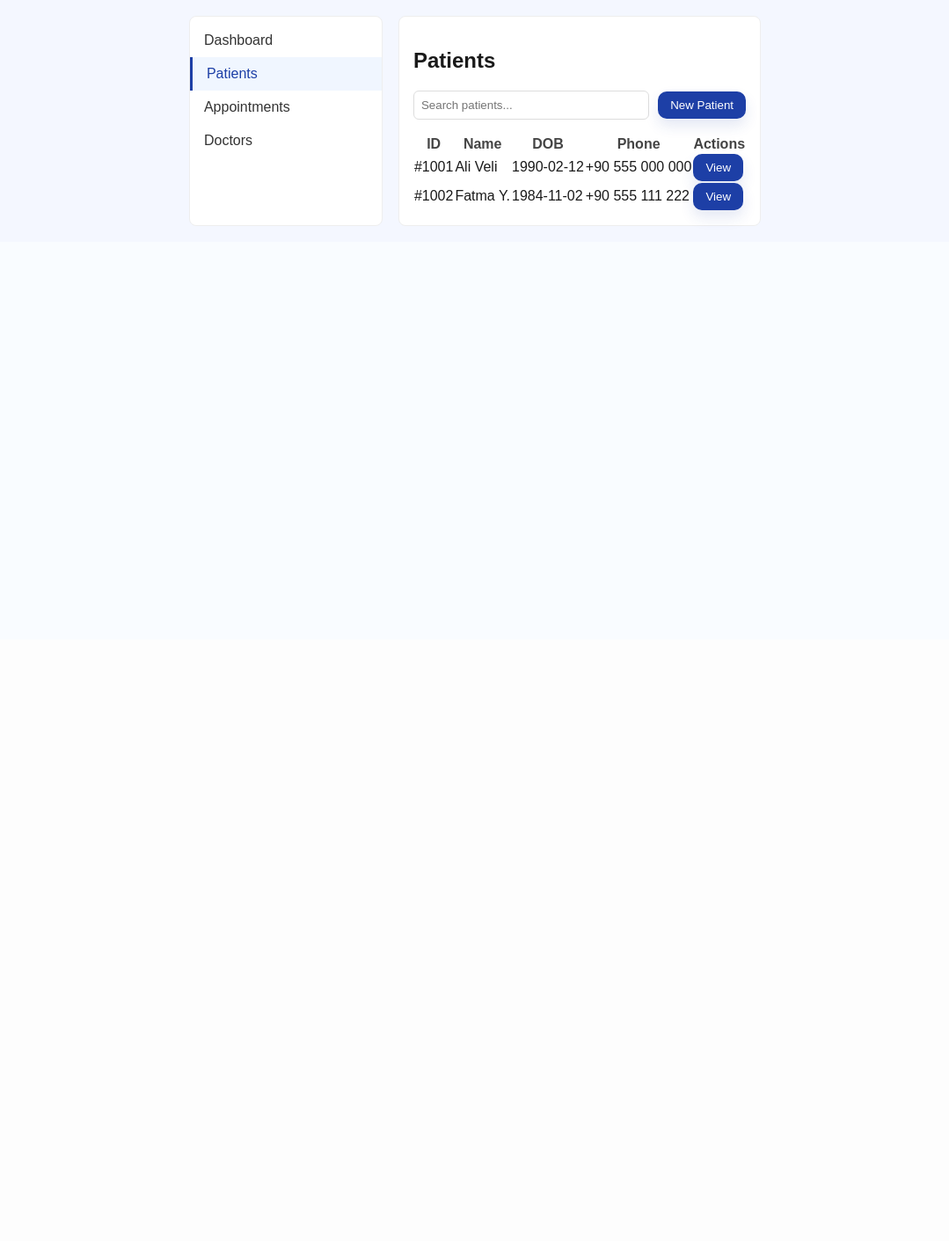
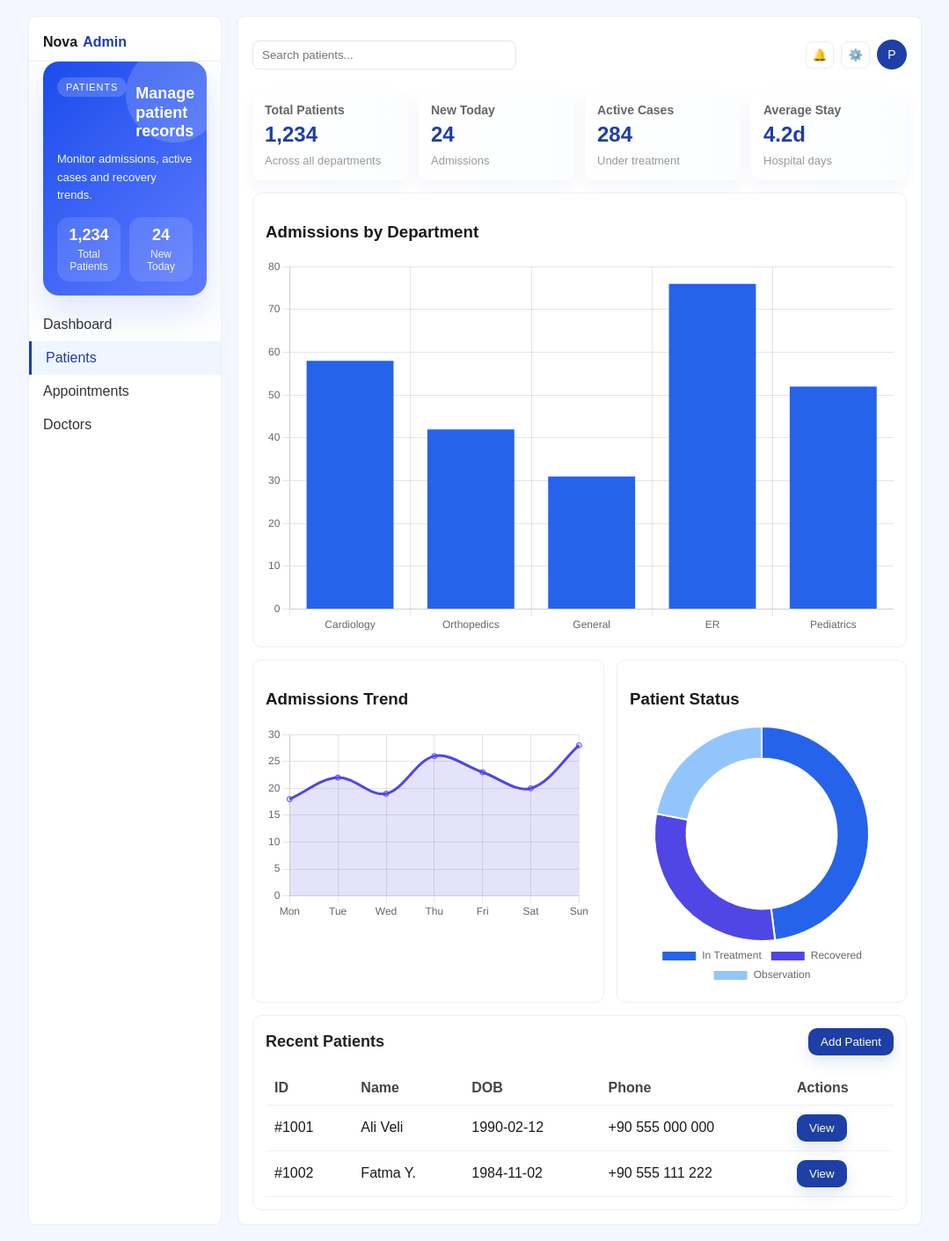
Before and after one commit to Trencmivront/Hospital-Web-System, a PHP site: page /frontend/html/admin/patients.html in a window 1280 px wide. Shown: the part 73-1484 px from the top of the page at 88% size, without its empty margins (100-1179 px from the left). Before the commit the page ends 330 px from the top, so only its background shows below. Run offline with PHP 8.4, Linux system fonts and the light colour scheme.

Commit message:
admin page completed, waiting for backend

```diff
--- a/frontend/css/admin.css
+++ b/frontend/css/admin.css
@@ -22,7 +22,7 @@ body{background:#f4f7ff}
 .card{flex:1;padding:14px;border-radius:10px;background:linear-gradient(180deg,#fff,#fbfdff);box-shadow:0 2px 6px rgba(29,63,166,0.04)}
 .card .big{font-size:24px;font-weight:700;color:#1d3fa6;margin:6px 0}
 .list-table{width:100%;border-collapse:collapse}
-..list-table th,.list-table td{padding:10px 10px;border-bottom:1px solid #f0f0f0;text-align:left}
+.list-table th,.list-table td{padding:10px 10px;border-bottom:1px solid #f0f0f0;text-align:left}
 .list-table thead th{color:#333;font-weight:700}
 .list-table tbody tr:hover{background:#f8fbff}
 .toolbar{display:flex;gap:10px;align-items:center;justify-content:space-between;margin-bottom:18px}
--- a/frontend/html/admin/dashboard.html
+++ b/frontend/html/admin/dashboard.html
@@ -7,7 +7,6 @@
     <link rel="stylesheet" href="/frontend/css/global.css">
     <link rel="stylesheet" href="/frontend/css/admin.css">
     <link rel="stylesheet" href="https://unpkg.com/leaflet@1.9.4/dist/leaflet.css" />
-    <link rel="stylesheet" href="/frontend/css/admin.css">
     <script src="/frontend/js/global/global.js" defer></script>
     <script src="https://cdn.jsdelivr.net/npm/chart.js@4.4.0/dist/chart.umd.min.js" defer></script>
     <script src="https://unpkg.com/leaflet@1.9.4/dist/leaflet.js" defer></script>
--- a/frontend/html/admin/patients.html
+++ b/frontend/html/admin/patients.html
@@ -7,6 +7,8 @@
   <link rel="stylesheet" href="/frontend/css/global.css">
   <link rel="stylesheet" href="/frontend/css/admin.css">
   <script src="/frontend/js/global/global.js" defer></script>
+  <script src="https://cdn.jsdelivr.net/npm/chart.js@4.4.0/dist/chart.umd.min.js" defer></script>
+  <script src="/frontend/js/global/admin-dashboard.js" defer></script>
 </head>
 <body>
   <header class="page-header flex-wrap-space">
@@ -16,6 +18,18 @@
 
   <div class="admin-shell">
     <aside class="admin-nav">
+      <div class="admin-brand">Nova<span>Admin</span></div>
+      <div class="admin-banner">
+        <div class="banner-top">
+          <span class="banner-badge">Patients</span>
+          <h3>Manage patient records</h3>
+        </div>
+        <p>Monitor admissions, active cases and recovery trends.</p>
+        <div class="banner-row">
+          <div><strong>1,234</strong><span>Total Patients</span></div>
+          <div><strong>24</strong><span>New Today</span></div>
+        </div>
+      </div>
       <ul>
         <li><a href="/frontend/html/admin/dashboard.html">Dashboard</a></li>
         <li><a href="/frontend/html/admin/patients.html" class="active">Patients</a></li>
@@ -25,12 +39,38 @@
     </aside>
 
     <main class="admin-main">
-      <h2>Patients</h2>
-      <div class="toolbar">
-        <input placeholder="Search patients..." class="search-input">
-        <button class="btn">New Patient</button>
+      <header class="admin-topbar">
+        <div class="search">
+          <input placeholder="Search patients...">
         </div>
+        <div class="top-actions">
+          <button class="icon-btn">🔔</button>
+          <button class="icon-btn">⚙️</button>
+          <div class="avatar">P</div>
+        </div>
+      </header>
+      <section class="cards">
+        <div class="card"><h4>Total Patients</h4><p class="big">1,234</p><small>Across all departments</small></div>
+        <div class="card"><h4>New Today</h4><p class="big">24</p><small>Admissions</small></div>
+        <div class="card"><h4>Active Cases</h4><p class="big">284</p><small>Under treatment</small></div>
+        <div class="card"><h4>Average Stay</h4><p class="big">4.2d</p><small>Hospital days</small></div>
+      </section>
 
+      <section class="grid">
+        <div class="panel panel-large">
+          <h3>Admissions by Department</h3>
+          <canvas id="patientsBarChart" height="180"></canvas>
+        </div>
+        <div class="panel panel-half">
+          <h3>Admissions Trend</h3>
+          <canvas id="patientsLineChart" height="180"></canvas>
+        </div>
+        <div class="panel panel-half">
+          <h3>Patient Status</h3>
+          <canvas id="patientsDoughnutChart" height="180"></canvas>
+        </div>
+        <div class="panel panel-large">
+          <div class="toolbar"><h2>Recent Patients</h2><button class="btn">Add Patient</button></div>
           <table class="list-table">
             <thead><tr><th>ID</th><th>Name</th><th>DOB</th><th>Phone</th><th>Actions</th></tr></thead>
             <tbody>
@@ -38,6 +78,8 @@
               <tr><td>#1002</td><td>Fatma Y.</td><td>1984-11-02</td><td>+90 555 111 222</td><td><button class="btn small">View</button></td></tr>
             </tbody>
           </table>
+        </div>
+      </section>
     </main>
   </div>
 </body>
--- a/frontend/js/global/admin-dashboard.js
+++ b/frontend/js/global/admin-dashboard.js
@@ -30,4 +30,76 @@ window.addEventListener('load', ()=>{
       L.circle([39.92077,32.85411],{radius:50000,color:'#4f46e5',fillColor:'#c7c6ff',fillOpacity:0.4}).addTo(map);
     }catch(e){console.warn('Leaflet not available',e)}
   }
+
+  const patientsBarCtx = document.getElementById('patientsBarChart');
+  if (patientsBarCtx) {
+    new Chart(patientsBarCtx, {
+      type: 'bar',
+      data: {
+        labels: ['Cardiology','Orthopedics','General','ER','Pediatrics'],
+        datasets: [{label: 'Admissions', data: [58, 42, 31, 76, 52], backgroundColor: '#2563eb'}]
+      },
+      options: {responsive: true, plugins: {legend: {display: false}}}
+    });
+  }
+
+  const patientsLineCtx = document.getElementById('patientsLineChart');
+  if (patientsLineCtx) {
+    new Chart(patientsLineCtx, {
+      type: 'line',
+      data: {
+        labels: ['Mon','Tue','Wed','Thu','Fri','Sat','Sun'],
+        datasets: [{label:'Admissions',data:[18,22,19,26,23,20,28],borderColor:'#4f46e5',backgroundColor:'rgba(79,70,229,0.15)',fill:true,tension:0.35}]
+      },
+      options:{responsive:true,plugins:{legend:{display:false}},scales:{y:{beginAtZero:true}}}
+    });
+  }
+
+  const patientsDoughCtx = document.getElementById('patientsDoughnutChart');
+  if (patientsDoughCtx) {
+    new Chart(patientsDoughCtx, {
+      type:'doughnut',
+      data:{labels:['In Treatment','Recovered','Observation'],datasets:[{data:[48,30,22],backgroundColor:['#2563eb','#4f46e5','#93c5fd']}]},
+      options:{responsive:true,cutout:'70%',plugins:{legend:{position:'bottom'}}}
+    });
+  }
+
+  const appointmentsLineCtx = document.getElementById('appointmentsLineChart');
+  if (appointmentsLineCtx) {
+    new Chart(appointmentsLineCtx, {
+      type:'line',
+      data: {
+        labels: ['Week 1','Week 2','Week 3','Week 4'],
+        datasets: [{label:'Appointments',data:[112,134,128,146],borderColor:'#1d4ed8',backgroundColor:'rgba(29,78,216,0.16)',fill:true,tension:0.4}]
+      },
+      options:{responsive:true,plugins:{legend:{display:false}},scales:{y:{beginAtZero:true}}}
+    });
+  }
+
+  const appointmentsBarCtx = document.getElementById('appointmentsBarChart');
+  if (appointmentsBarCtx) {
+    new Chart(appointmentsBarCtx, {
+      type:'bar',
+      data:{labels:['Dr. Kaya','Dr. Demir','Dr. Smith','Dr. Aydin','Dr. Yilmaz'],datasets:[{label:'Booked',data:[32,26,21,18,14],backgroundColor:'#2563eb'}]},
+      options:{responsive:true,plugins:{legend:{display:false}}}
+    });
+  }
+
+  const doctorBarCtx = document.getElementById('doctorBarChart');
+  if (doctorBarCtx) {
+    new Chart(doctorBarCtx, {
+      type:'bar',
+      data:{labels:['Dr. Kaya','Dr. Demir','Dr. Smith','Dr. Aydin','Dr. Yilmaz'],datasets:[{label:'Patients',data:[80,70,65,54,48],backgroundColor:'#1d4ed8'}]},
+      options:{responsive:true,plugins:{legend:{display:false}}}
+    });
+  }
+
+  const doctorLineCtx = document.getElementById('doctorLineChart');
+  if (doctorLineCtx) {
+    new Chart(doctorLineCtx, {
+      type:'line',
+      data:{labels:['Mon','Tue','Wed','Thu','Fri'],datasets:[{label:'Successful Ops',data:[5,7,6,8,6],borderColor:'#4f46e5',backgroundColor:'rgba(79,70,229,0.15)',fill:true,tension:0.35}]},
+      options:{responsive:true,plugins:{legend:{display:false}},scales:{y:{beginAtZero:true}}}
+    });
+  }
 });
```
Also changed, not shown: frontend/css/style.css (+0 -50 lines), frontend/html/admin/appointments.html (+24 -19 lines), frontend/html/admin/doctors.html (+62 -9 lines). Lines whose indentation alone changed are shown as unchanged.
